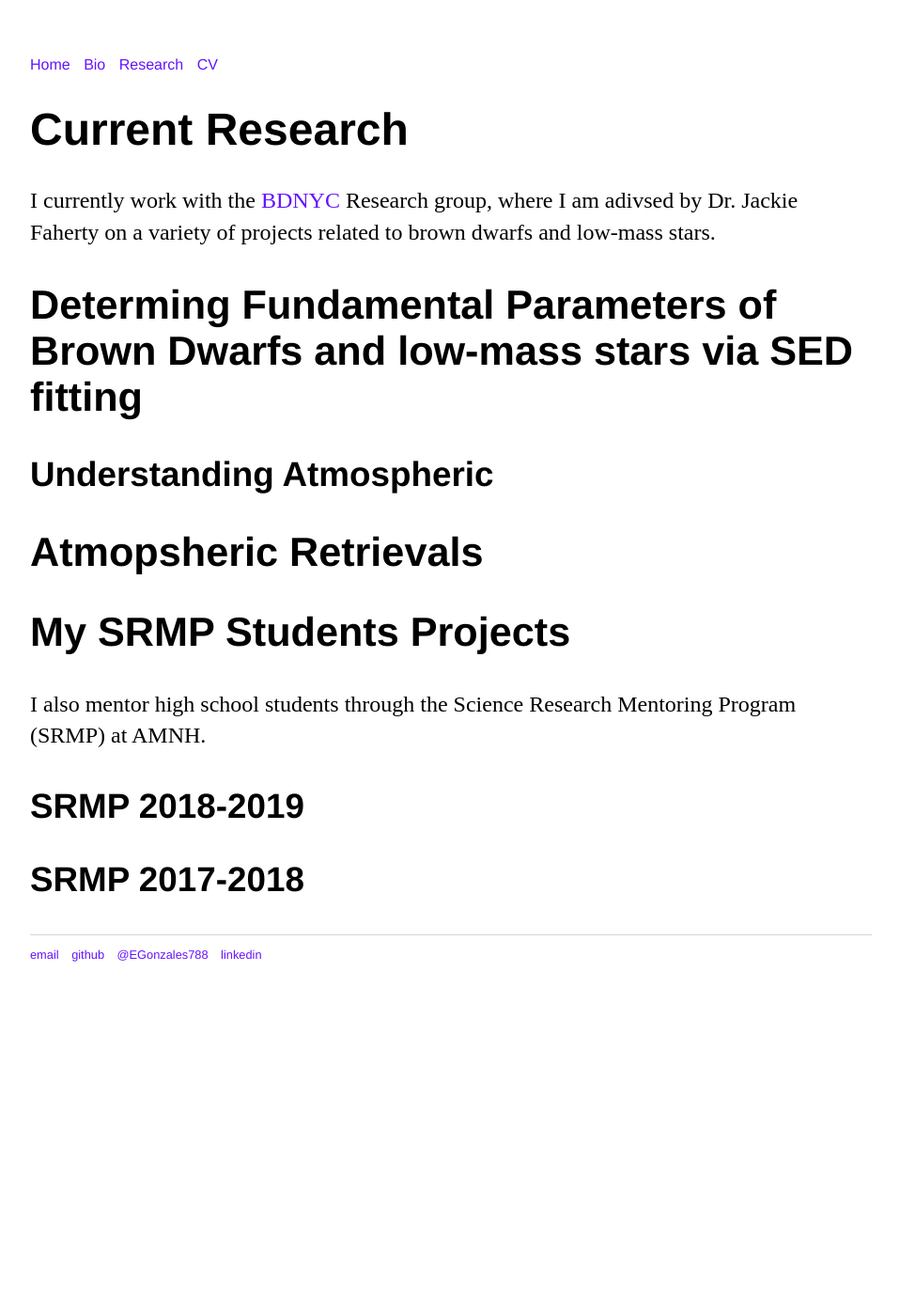
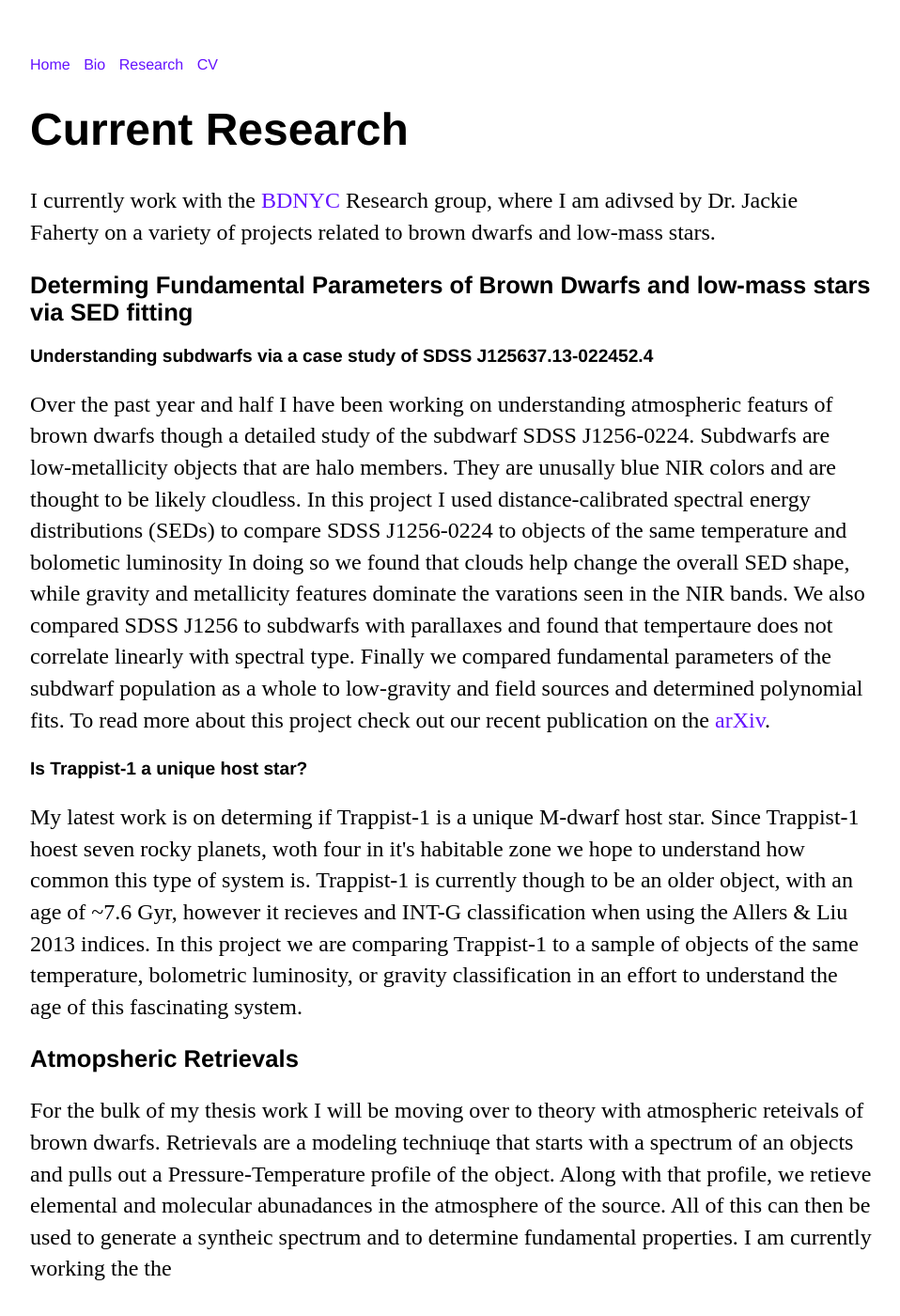
Before and after one commit to ECGonzales/ECGonzales.github.io, a Jekyll site: the page built from Research/index.html, in a window 1280 px wide and 1400 px high. Shown: the whole window at 94% size, without its empty margins (160-1118 px from the left). Built offline with Jekyll 4.4.1, drawn with Linux system fonts in a browser that asks for light colours; some of the changed text lies outside the part shown.

Commit message:
Update index.html
Text added for all sections

```diff
--- a/Research/index.html
+++ b/Research/index.html
@@ -3,22 +3,63 @@
 title: Eileen's Research
 ---
 
-<div class="projects">
+<div class="research">
     <h1> Current Research </h1>
 
     <p> I currently work with the <a href="http://www.bdnyc.org">BDNYC</a> Research group, where I am adivsed by Dr. Jackie Faherty on a variety of projects related to brown dwarfs and low-mass stars.
 
-   <h2>Determing Fundamental Parameters of Brown Dwarfs and low-mass stars via SED fitting</h2>
-   <h3>Understanding Atmospheric</h3>
-   <p></p>
+    <h2>Determing Fundamental Parameters of Brown Dwarfs and low-mass stars via SED fitting</h2>
+    <h3>Understanding subdwarfs via a case study of SDSS J125637.13-022452.4</h3>
+    <p>Over the past year and half I have been working on understanding atmospheric featurs of brown dwarfs though a detailed study of the subdwarf SDSS J1256-0224.
+    Subdwarfs are low-metallicity objects that are halo members. They are unusally blue NIR colors and are thought to be likely cloudless.
+    In this project I used distance-calibrated spectral energy distributions (SEDs) to compare SDSS J1256-0224 to objects of the same temperature and bolometic luminosity
+    In doing so we found that clouds help change the overall SED shape, while gravity and metallicity features dominate the varations seen in the NIR bands.
+    We also compared SDSS J1256 to subdwarfs with parallaxes and found that tempertaure does not correlate linearly with spectral type.
+    Finally we compared fundamental parameters of the subdwarf population as a whole to low-gravity and field sources and determined polynomial fits.
+    To read more about this project check out our recent publication on the <a href="https://arxiv.org/pdf/1807.04794.pdf">arXiv</a>. </p>
 
-   <h2>Atmopsheric Retrievals</h2>
+    <h3>Is Trappist-1 a unique host star?</h3>
+    <p>My latest work is on determing if Trappist-1 is a unique M-dwarf host star. Since Trappist-1 hoest seven rocky planets, woth four in it's habitable zone
+    we hope to understand how common this type of system is. Trappist-1 is currently though to be an older object, with an age of ~7.6 Gyr, however
+    it recieves and INT-G classification when using the Allers & Liu 2013 indices. In this project we are comparing Trappist-1 to a sample
+    of objects of the same temperature, bolometric luminosity, or gravity classification in an effort to understand the age of this fascinating system.</p>
 
-   <h2>My SRMP Students Projects</h2>
-
-    <p>I also mentor high school students through the Science Research Mentoring Program (SRMP) at AMNH.</p>
-    <h3>SRMP 2018-2019</h3>
-    <h3>SRMP 2017-2018</h3>
+    <h2>Atmopsheric Retrievals</h2>
+    <p>For the bulk of my thesis work I will be moving over to theory with atmospheric reteivals of brown dwarfs. Retrievals are a modeling
+    techniuqe that starts with a spectrum of an objects and pulls out a Pressure-Temperature profile of the object. Along with that
+    profile, we retieve elemental and molecular abunadances in the atmosphere of the source. All of this can then be used to generate
+    a syntheic spectrum and to determine fundamental properties. I am currently working the the <p font-style:'italic';>Brewster</p>
+    code written by Dr. Ben Burningham. We are planning for the retrieval SDSS J1256-0224 as the first source in my study.</p>
 
 
+    <h2>My SRMP Students Projects</h2>
+    <p>I also mentor high school students through the Science Research Mentoring Program (<a href="http://www.srmp4life.com/">SRMP</a>)
+    the American Museum of Natural History (AMNH). This program consits of a year-long internship for high school students to work
+    with a researcher at the musuem on a project related to their work. Students also attened monthly advisories where they develop
+    other skills to be sucessful in research and their future careers.</p>
+
+    <h3>SRMP 2018-2019</h3>
+    <p>This year the students will be working on creating updated SEDs for field objects in the Filipazzo et al. 2015 sample
+    using new Gaia DR2 parallaxes and medium-resolution NIR spectra. With these updated SEDs we can improve values for field
+    dwarf fundamental parameters. They will also learn how to use the ,a href="http://database.bdnyc.org/query'>BDNYC Database</a>,
+    a large database of brown dwarfs containing paralaxes, spectra, photometry and more. </p>
+
+    <h3>SRMP 2017-2018: Stellar Speeds for Not So Stellar Objects</h3>
+    <p>The students this year spent their time examing newly discovered brown dwarfs via a proper motion search. The group
+    created proper motion diagrams and spectral typed a small sample of objects in order to understand why these objects may
+    have been missed in previous studies.</p>
+
+     <h1> Past Research </h1>
+     <h3>Testing the Refurbished Leuschner 30-inch Telescope and it exoplanet detection capabilites</h3>
+     <p>For my master's thesis work at San Francisco State University, I worked with Dr. Adrienne Cool on a project that was part
+     telecope testing and part research. I spent half of my time testing the pointing, tracking, and focusing ablities of the
+     then recently refurbished Lesuchner 30-inch Telescope, located outside of Lafayette, CA. The other half of my time seeing
+     if Leuschner telescope could be used to detect transiting exoplanets. We in fact were able to detect transits of bright
+     known hot Jupiters. </p>
+
+     <h3>Blazhko Effect in RR Lyrae Stars</h3>
+     <p>For my undergraduate Senior thesis at Michigan State, I worked with Dr. Horace Smith on determining light curves and
+    periods for three stars. The goal of the project was to look for the Blazhko effect in the lightcurve of these RR Lyrae
+    stars and to build data for the relationship between the shape of the lightcurve and the metallicity in the SLOAN filters.</p>
+
 </div>
```
